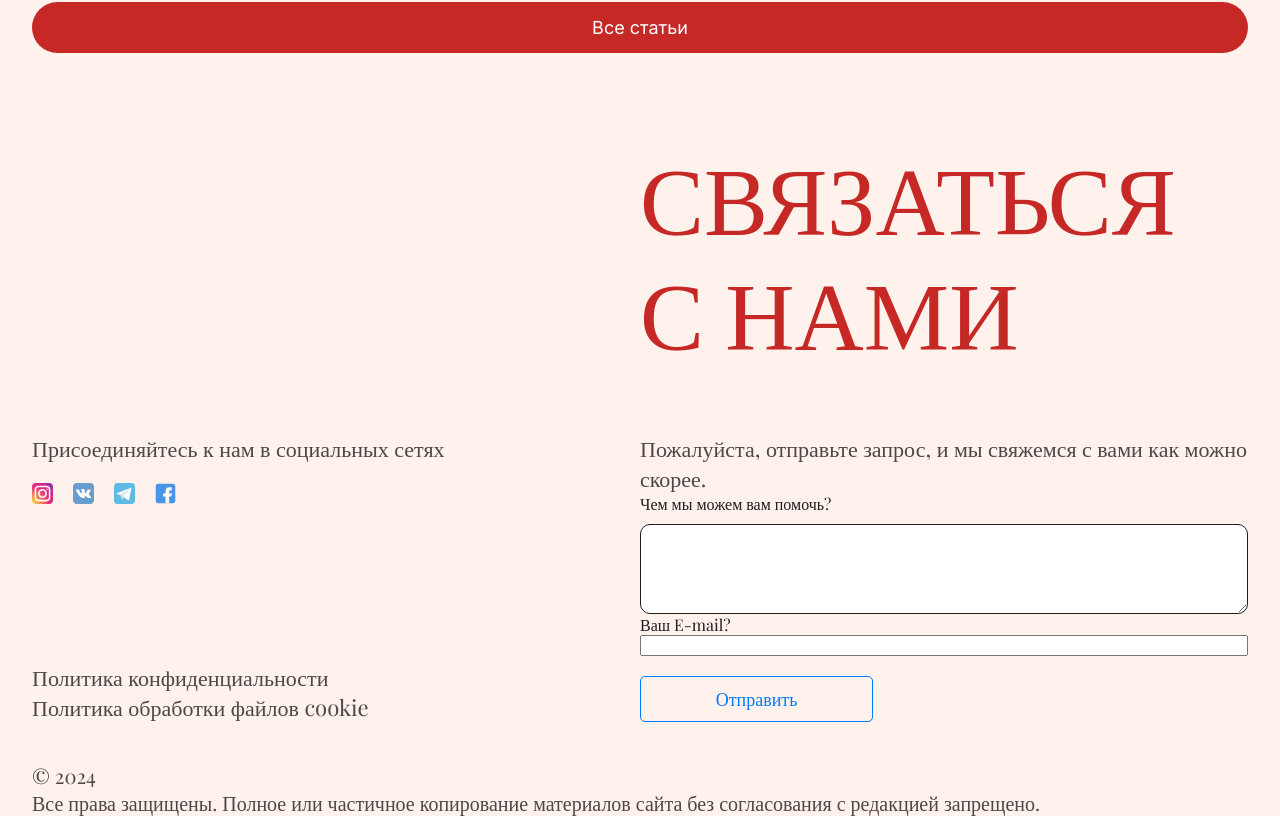
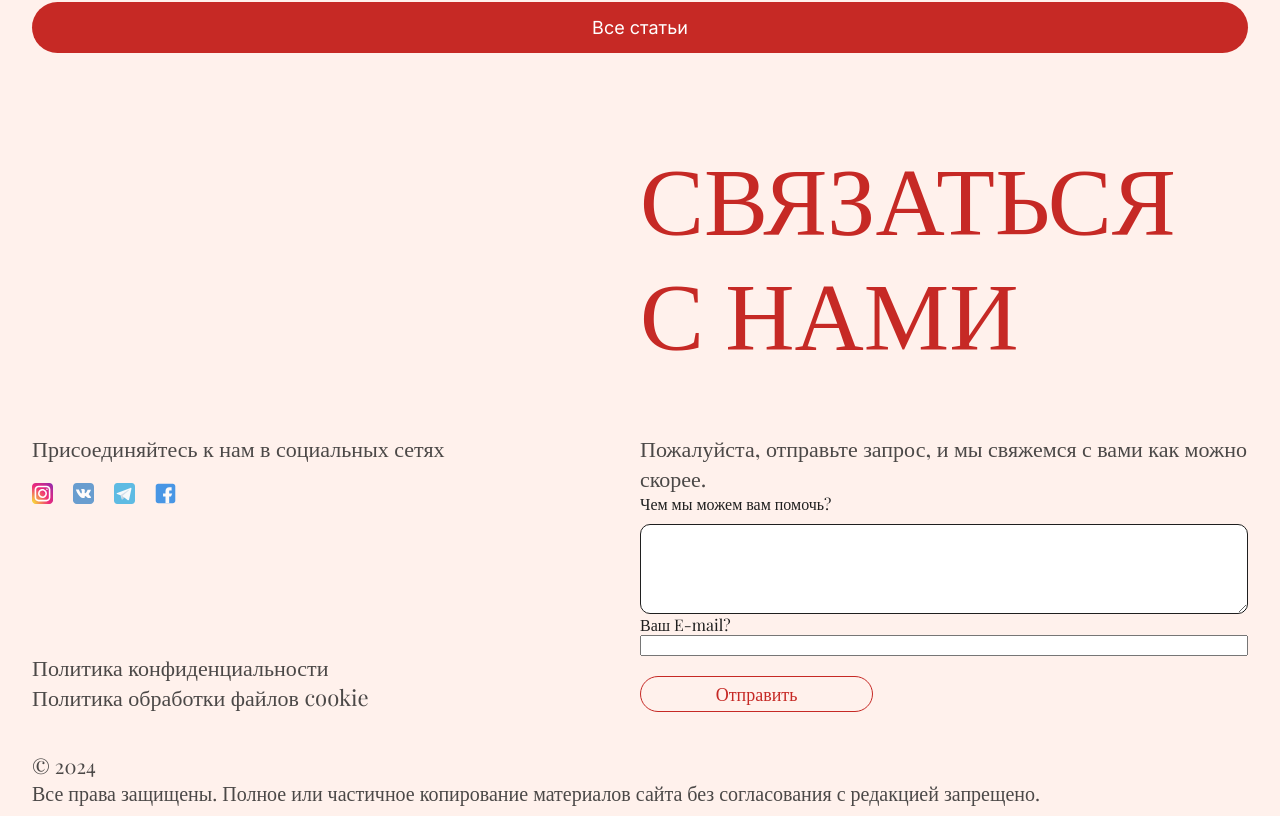
Before and after one commit to okoloboga/fullstack_beauty, a React (Create React App) app in the folder frontend/: page / in a window 1280 px wide. Shown: the part 3440-4256 px from the top of the page. Built offline with nearby package versions, Linux system fonts and the light colour scheme; no server answers; a web font is replaced by a local one.

Commit message:
styling buttons

```diff
--- a/frontend/src/pages/ArticleDetailPage.tsx
+++ b/frontend/src/pages/ArticleDetailPage.tsx
@@ -52,7 +52,7 @@ const ArticleDetailPage: React.FC = () => {
     <main>
       <div className="article-detail-page container">
         <h1>{article.title}</h1>
-        {/* Изменено: корректный путь к изображению */}
+        {/* Изменено: добавлен класс "article-detail-image" */}
         <img src={`${apiUrl}/${article.coverImage}`} alt={article.title} className="article-detail-image" />
         <p>{article.content}</p>
       </div>
--- a/frontend/src/pages/NewDetailPage.tsx
+++ b/frontend/src/pages/NewDetailPage.tsx
@@ -67,7 +67,6 @@ const NewsDetailPage: React.FC = () => {
           />
         )}
         <p>{news.content}</p>
-        {/* Здесь можно добавить дополнительные элементы, такие как дата, автор, лайки и комментарии */}
       </div>
     </main>
   );
--- a/frontend/src/styles/main.css
+++ b/frontend/src/styles/main.css
@@ -215,6 +215,13 @@ button {
     opacity: 80%;
     font-size: 18px;
     width: fit-content;
+    transition: background-color 0.3s ease, color 0.3s ease; /* Анимация фона и цвета текста */
+}
+
+.button__without__bg:hover {
+    background-color: rgba(198, 41, 37, 1); /* При наведении фон становится красным */
+    color: #ffffff; /* Цвет текста становится белым */
+    cursor: pointer; /* Добавим указатель для курсора */
 }
 
 
@@ -228,8 +235,13 @@ button {
     width: 100%;
     display: flex;
     justify-content: center;
+    transition: transform 0.3s ease; /* Анимация трансформации для увеличения кнопки */
 }
 
+.button__with__bg:hover {
+    transform: scale(1.05); /* Увеличение кнопки на 5% при наведении */
+    cursor: pointer; /* Добавим указатель для курсора */
+}
 
 .connect__section__social__media .flex{
     gap: 20px;
--- a/frontend/src/styles/media.css
+++ b/frontend/src/styles/media.css
@@ -444,18 +444,22 @@
     gap: 5px;
   }
 
-  .button__without__bg {
-    background: none;
-    border: 1px solid #007bff;
-    padding: 10px 20px;
-    color: #007bff;
-    text-decoration: none;
-    cursor: pointer;
-    border-radius: 5px;
-    transition: background-color 0.3s, color 0.3s;
+  .article-detail-image {
+    width: 100%; /* Изображение занимает всю ширину контейнера */
+    max-width: 400px; /* Максимальная ширина изображения */
+    height: auto; /* Высота изображения сохраняет пропорции */
+    object-fit: cover; /* Заполнение контейнера, сохраняя пропорции */
+    border-radius: 15px; /* Закругленные углы изображения */
+    margin-bottom: 20px; /* Отступ снизу изображения */
+    box-shadow: 0 4px 8px rgba(0, 0, 0, 0.1); /* Легкая тень для изображения */
   }
 
-  .button__without__bg:hover {
-    background-color: #007bff;
-    color: #fff;
+  .news-detail-page__image {
+    width: 100%; /* Изображение будет занимать всю ширину контейнера */
+    max-width: 400px; /* Максимальная ширина изображения */
+    height: auto; /* Высота изображения будет зависеть от ширины, чтобы сохранить пропорции */
+    object-fit: cover; /* Заполнение изображения в контейнере, сохраняя пропорции */
+    border-radius: 15px; /* Закругленные углы изображения */
+    margin-bottom: 20px; /* Отступ снизу изображения */
+    box-shadow: 0 4px 8px rgba(0, 0, 0, 0.1); /* Добавляем тень для улучшения визуального восприятия */
   }
```
